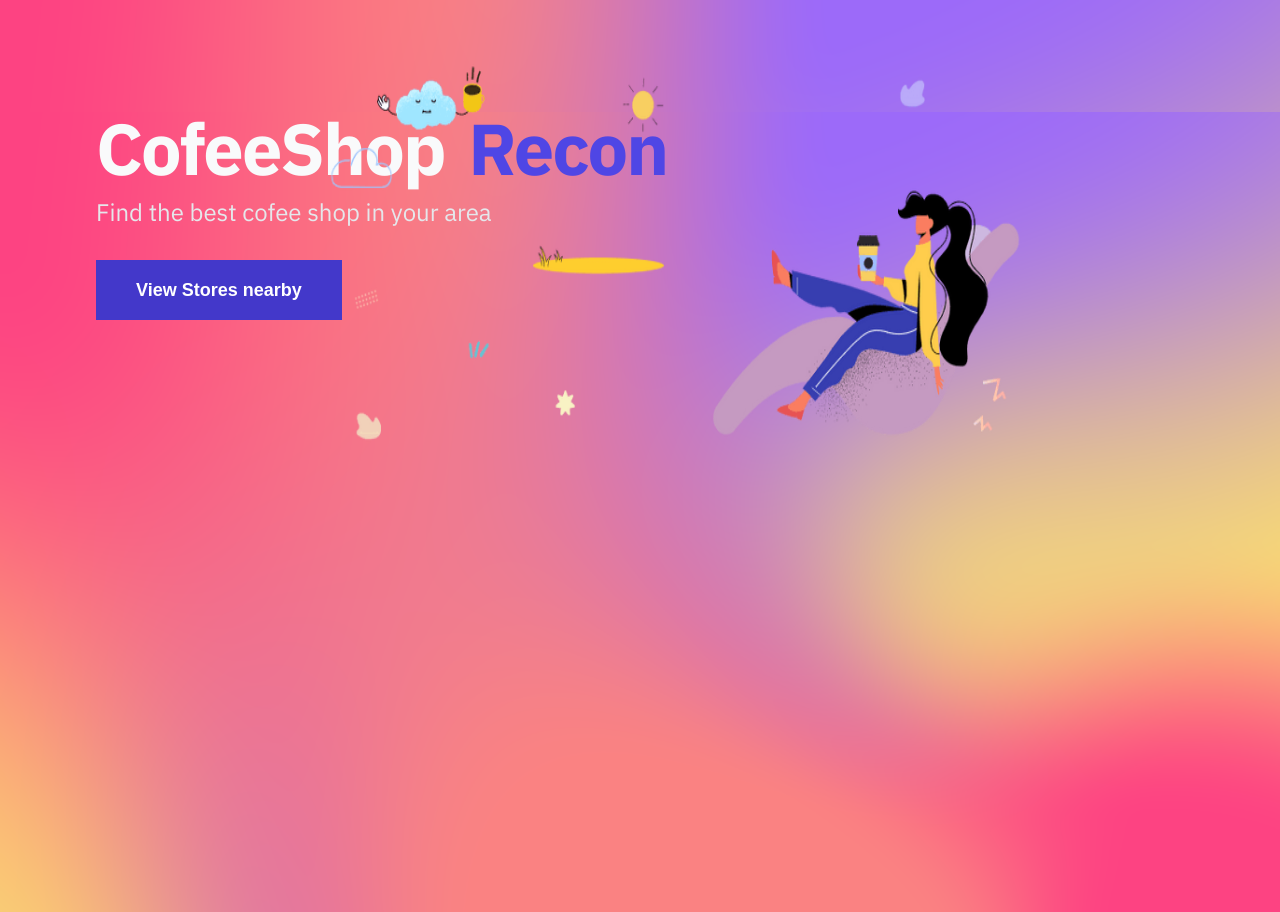
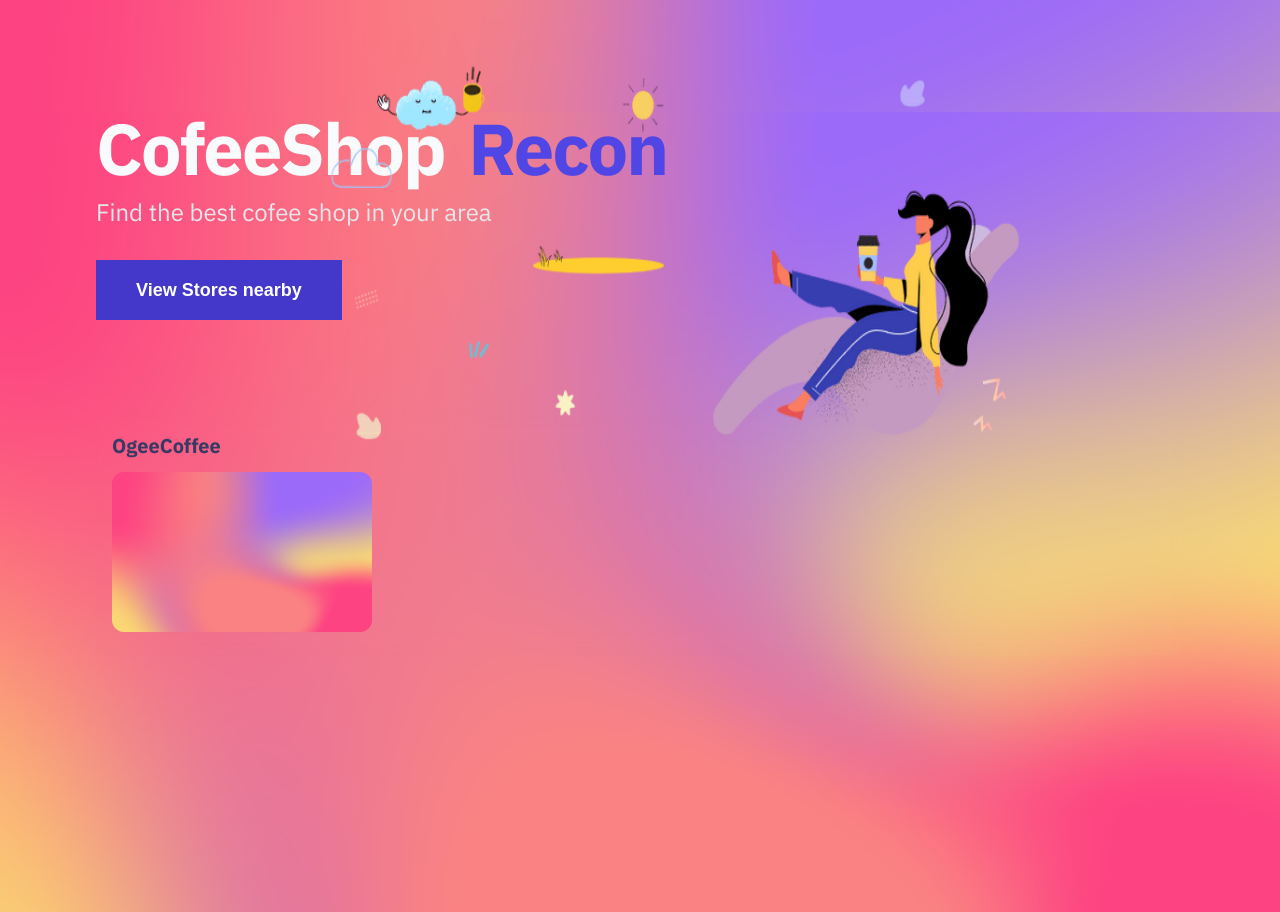
Before and after one commit to ogeeDeveloper/course-AcademyZeroToMastery--Complete-Next.js-Developer-in-2022, a Next.js app: page / in a window 1280 px wide. Built offline with nearby package versions, Linux system fonts and the light colour scheme.

Commit message:
Created the card component and added basic styles to it

```diff
--- /dev/null
+++ b/components/UI/Card.js
@@ -0,0 +1,21 @@
+import Image from 'next/image'
+import Link from 'next/link'
+import styles from '../../styles/Card.module.css'
+const Card = ({title,imageUrl,href}) => {
+    return (
+        <Link href={href}>
+            <a className={styles.cardLink}>
+            <div className={styles.cardContainer}>
+                <div className={styles.cardTittleWrapper}>
+                    <h2 className={styles.cardTitle}>{title}</h2>
+                </div>
+                <div className={styles.cardImageWrapper}>
+                    <Image className={styles.cardImage} src={imageUrl} width={260} height={160} alt="Image of restaurats"/>
+                </div>
+            </div>
+            </a>
+        </Link>
+    )
+}
+
+export default Card
--- a/pages/_document.js
+++ b/pages/_document.js
@@ -4,7 +4,11 @@ class MyDocument extends Document{
     render(){
         // Sets language to english by default
         return <Html lang="en">
-            <Head></Head>
+            <Head>
+            <link rel="preconnect" href="https://fonts.googleapis.com"/>
+            <link rel="preconnect" href="https://fonts.gstatic.com" crossOrigin/>
+            <link href="https://fonts.googleapis.com/css2?family=IBM+Plex+Sans:wght@400;600;700&display=swap" rel="stylesheet"/>
+            </Head>
             <body>
                 <Main></Main>
                 <NextScript />
--- a/pages/index.js
+++ b/pages/index.js
@@ -1,6 +1,7 @@
 import Head from 'next/head'
 import Image from 'next/image'
 import Banner from '../components/banner'
+import Card from '../components/UI/card'
 import styles from '../styles/Home.module.css'
 
 export default function Home() {
@@ -20,6 +21,7 @@ export default function Home() {
         <div className={styles.heroImage}>
           <Image src="/static/Header-Image.png" width={700} height={400} alt='The Header image'/>
         </div>
+        <Card title="OgeeCoffee" imageUrl="/static/mesh-gradient.png" href="/coffee-store/ogeeCoffee"/>
       </main>
 
       <footer className={styles.footer}>
--- /dev/null
+++ b/styles/Card.module.css
@@ -0,0 +1,54 @@
+.cardLink {
+  margin: auto;
+  --tw-shadow: 0 20px 25px -5px rgba(0, 0, 0, 0.1),
+    0 10px 10px -5px rgba(0, 0, 0, 0.04);
+  box-shadow: 0 0 transparent, 0 0 #0000, 0 0 transparent, 0 0 #0000,
+    0 0 transparent;
+  border-color: var(--text-white-100);
+  border-radius: 0.75rem /* 12px */;
+}
+
+.cardContainer {
+  border-radius: 0.75rem /* 12px */;
+  padding-top: 0.25rem /* 4px */;
+  padding-bottom: 0.25rem /* 4px */;
+  padding-bottom: 1.25rem /* 20px */;
+  padding-left: 1rem /* 16px */;
+  padding-right: 1rem /* 16px */;
+  backdrop-filter: blur(10px);
+}
+
+.cardTittleWrapper {
+  margin-top: 0.75rem /* 12px */;
+  margin-bottom: 0.75rem /* 12px */;
+}
+
+.cardTitle {
+  text-overflow: ellipsis;
+  white-space: nowrap;
+  font-size: 1.25rem /* 20px */;
+  line-height: 1.75rem /* 28px */;
+  font-weight: 800;
+  overflow: hidden;
+  width: 16rem /* 256px */;
+}
+
+.cardImageWrapper {
+  color: var(--text-white-100);
+}
+
+.cardImage {
+  border-radius: 0.75rem /* 12px */;
+}
+
+@media (min-width: 1024px) {
+  .cardTitle {
+    width: 16rem /* 256px */;
+  }
+}
+
+@media (min-width: 768px) {
+  .cardTitle {
+    width: 16rem /* 256px */;
+  }
+}
--- a/styles/globals.css
+++ b/styles/globals.css
@@ -1,5 +1,3 @@
-@import url("https://fonts.googleapis.com/css2?family=IBM+Plex+Sans:wght@400;600;700&display=swap");
-
 html,
 body {
   padding: 0;
```
Also changed, not shown: 1 other file (tests, documents, lock files or other folders).
